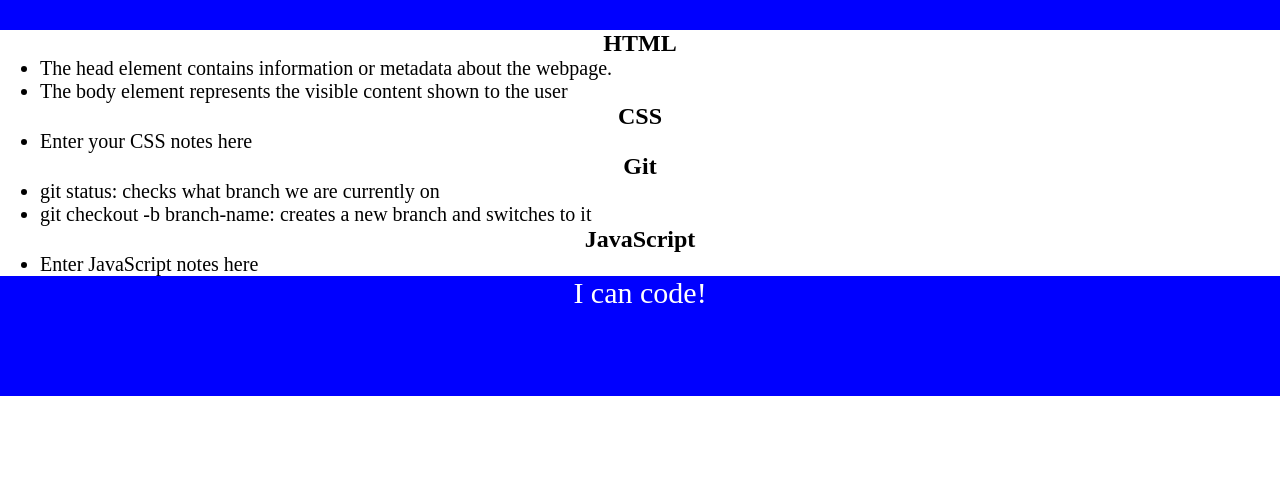
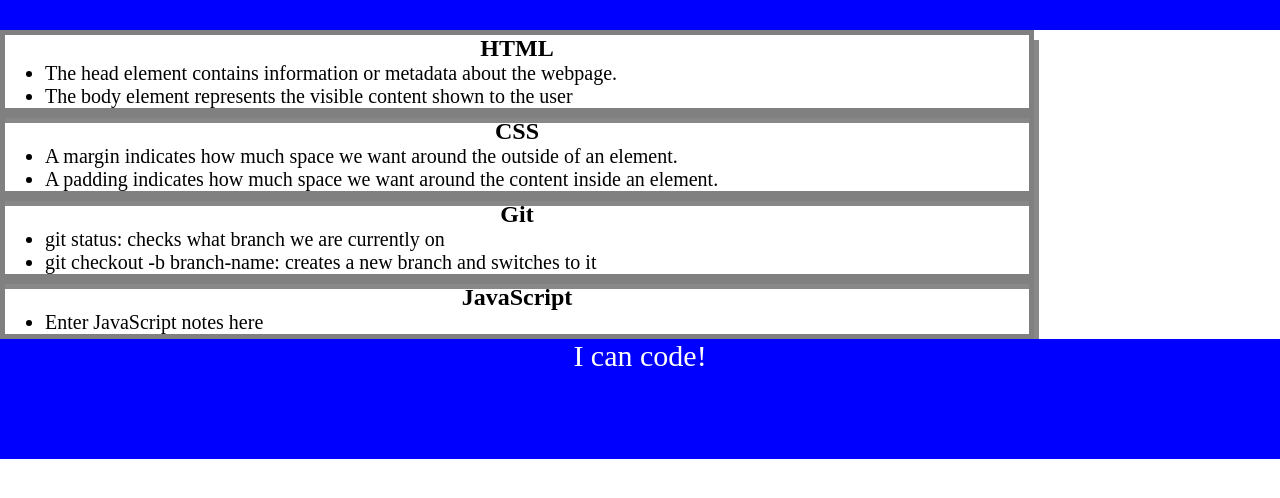
Before and after one commit to Clkwong3/prework-study-guide, a plain HTML site: page index.html in a window 1280 px wide. Shown: the part 90-588 px from the top of the page. Drawn offline with Linux system fonts and the light colour scheme.

Commit message:
Added CSS elements

```diff
--- a/assets/style.css
+++ b/assets/style.css
@@ -33,3 +33,10 @@ p {
     text-align: center;
     font-size: 30px;
 }
+
+.card {
+    width: 80%;
+    margin: 400 px auto;
+    border: 5px solid gray;
+    box-shadow: 5px 10px #888888
+}
--- a/index.html
+++ b/index.html
@@ -30,7 +30,8 @@
     <section class="card" id="css-section">
       <h2>CSS</h2>
       <ul>
-        <li>Enter your CSS notes here</li>
+        <li>A margin indicates how much space we want around the outside of an element.</li>
+        <li>A padding indicates how much space we want around the content inside an element.</li>
       </ul>
     </section>
 
```
Also changed, not shown: 1 other file.
